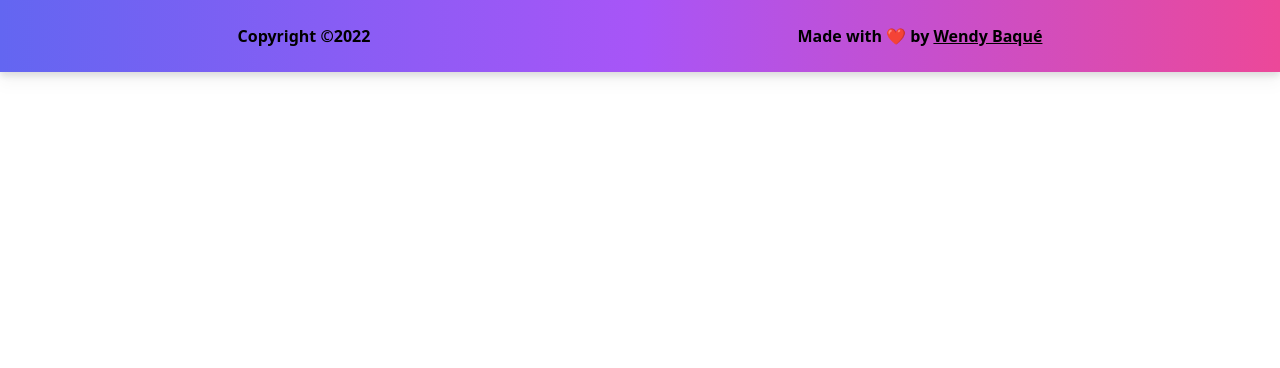
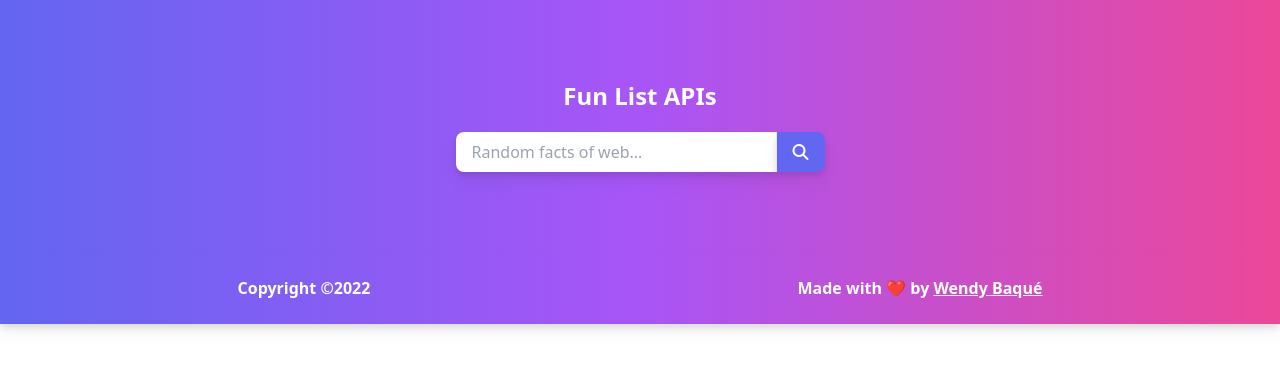
Before and after one commit to wendybaque/Fun-API-list, a React (Create React App) app: page / in a window 1280 px wide. Shown: the top 368 px of the page. Built offline with nearby package versions, Linux system fonts and the light colour scheme.

Commit message:
Add the Jumbotron component with style

```diff
--- a/public/index.html
+++ b/public/index.html
@@ -11,7 +11,9 @@
     />
     <link rel="apple-touch-icon" href="%PUBLIC_URL%/logo192.png" />
     <link rel="manifest" href="%PUBLIC_URL%/manifest.json" />
-    <title>Fun list</title>
+    <link href="https://fonts.googleapis.com/css2?family=Josefin+Sans:wght@100;200;300;400;500;600;700&family=Lora:ital@1&family=Varela+Round&display=swap" rel="stylesheet">
+    <link rel="stylesheet" href="https://cdnjs.cloudflare.com/ajax/libs/font-awesome/6.1.1/css/all.min.css" integrity="sha512-KfkfwYDsLkIlwQp6LFnl8zNdLGxu9YAA1QvwINks4PhcElQSvqcyVLLD9aMhXd13uQjoXtEKNosOWaZqXgel0g==" crossorigin="anonymous" referrerpolicy="no-referrer" />
+    <title>Fun list API</title>
   </head>
   <body>
     <noscript>You need to enable JavaScript to run this app.</noscript>
--- a/src/App.jsx
+++ b/src/App.jsx
@@ -1,10 +1,13 @@
 import './App.css';
 import Footer from "../src/components/Footer";
+import Jumbotron from './components/Jumbotron';
 
 function App() {
   return (
     <div className="App">
+      <Jumbotron />
       <Footer />
+      {/* <i className="SideBarIcon fa-brands fa-facebook-square"></i> */}
     </div>
   );
 }
--- a/src/components/Footer.jsx
+++ b/src/components/Footer.jsx
@@ -3,8 +3,8 @@ import React from "react";
 function Footer() {
   return (
     <div className="flex flex-row justify-around p-6 font-bold bg-gradient-to-r from-indigo-500 via-purple-500 to-pink-500 drop-shadow-lg">
-      <p className="">Copyright ©2022</p>
-      <p className="">Made with ❤ by <a href="https://wendybaquedevweb.netlify.app/" target="_blank" rel="noreferrer" alt="portfolio de Wendy Baqué" className="hover:text-blue-700 hover:font-bold underline underline-offset-1">Wendy Baqué</a></p>
+      <p className="text-white">Copyright ©2022</p>
+      <p className="text-white">Made with ❤ by <a href="https://wendybaquedevweb.netlify.app/" target="_blank" rel="noreferrer" alt="portfolio de Wendy Baqué" className="hover:text-blue-700 hover:font-bold underline underline-offset-1">Wendy Baqué</a></p>
     </div>
   );
 }
--- /dev/null
+++ b/src/components/Jumbotron.jsx
@@ -0,0 +1,15 @@
+import React from 'react'
+
+function Jumbotron() {
+  return (
+    <div className='py-20 px-2 text-center bg-gradient-to-r from-indigo-500 via-purple-500 to-pink-500 drop-shadow-lg'>
+      <h1 className='text-2xl text-white font-semibold'>Fun List APIs</h1>
+      <div className='flex item-center justify-center mt-5'>
+        <input type="text" placeholder='Random facts of web...' className='focus:outline-none px-4 py-2 md:w-80 rounded-l-lg drop-shadow-lg'/>
+        <button type='button' className='bg-indigo-500 border-l px-4 py-2 text-white rounded-r-lg drop-shadow-lg flex items-center justify-center'> <i class="fa-solid fa-magnifying-glass"></i></button>
+      </div>
+    </div>
+  )
+}
+
+export default Jumbotron
```
Also changed, not shown: public/favicon.png.
